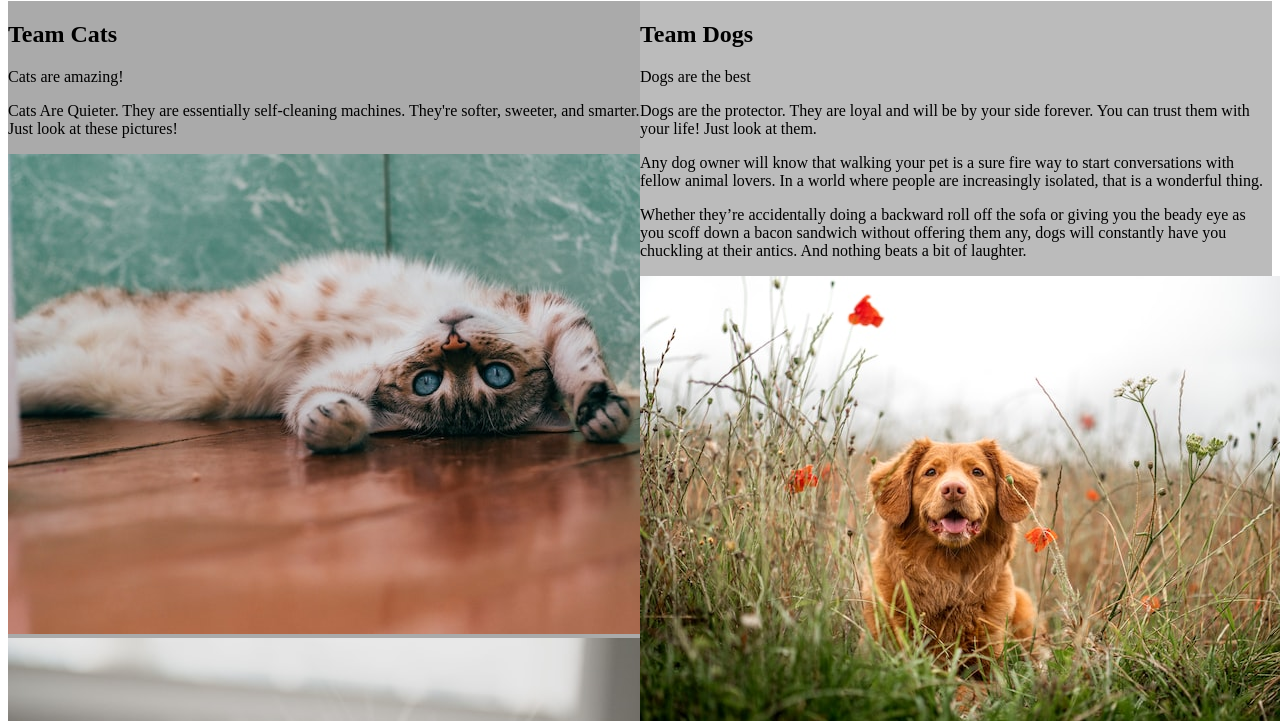
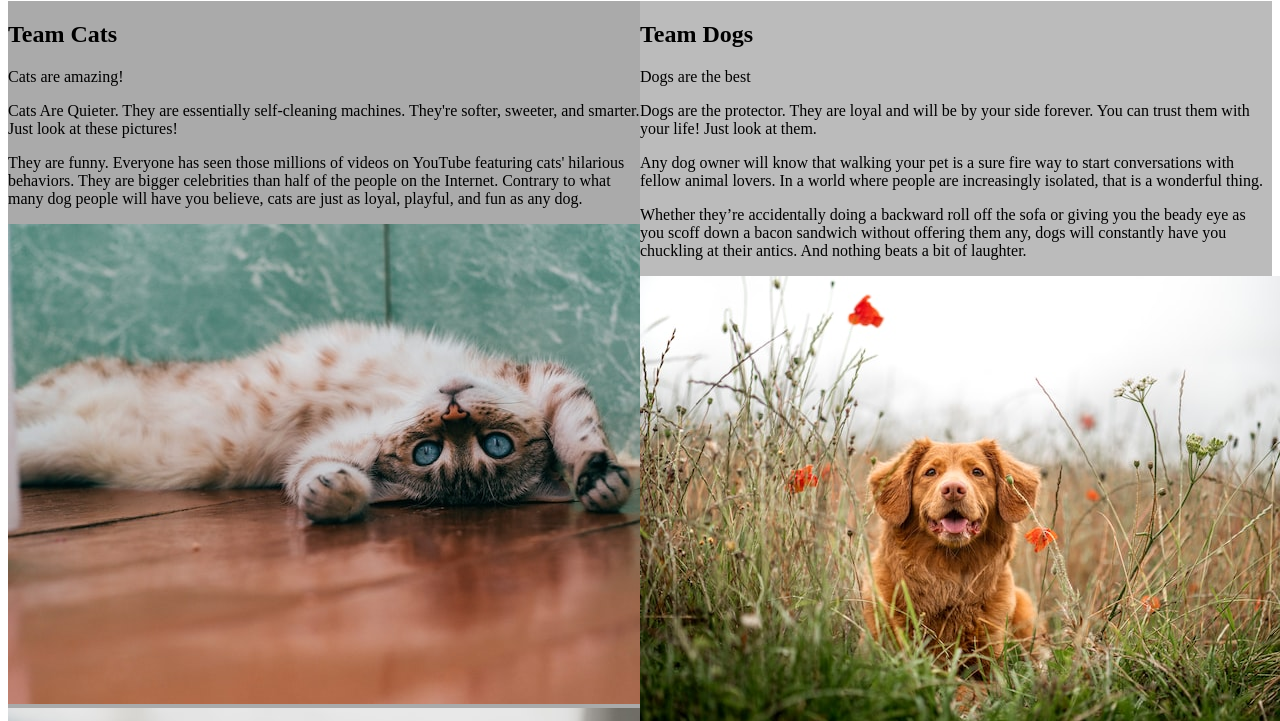
Before and after one commit to kwenox25/k_dahilan_a_gesalan_debateclub, a plain HTML site: page index.html in a window 1280 px wide. Shown: the part 79-800 px from the top of the page. Drawn offline with Linux system fonts and the light colour scheme.

Commit message:
updated the cats info
updated the cats info

```diff
--- a/index.html
+++ b/index.html
@@ -14,6 +14,7 @@
           <h2>Team Cats</h2>
           <p>Cats are amazing!</p>
           <p>Cats Are Quieter. They are essentially self-cleaning machines. They're softer, sweeter, and smarter. Just look at these pictures!</p>
+          <p>They are funny. Everyone has seen those millions of videos on YouTube featuring cats' hilarious behaviors. They are bigger celebrities than half of the people on the Internet. Contrary to what many dog people will have you believe, cats are just as loyal, playful, and fun as any dog.</p>
           <img src="images/cat1.jpg"><br>
           <img src="images/cat2.jpg">
         </section>
```
